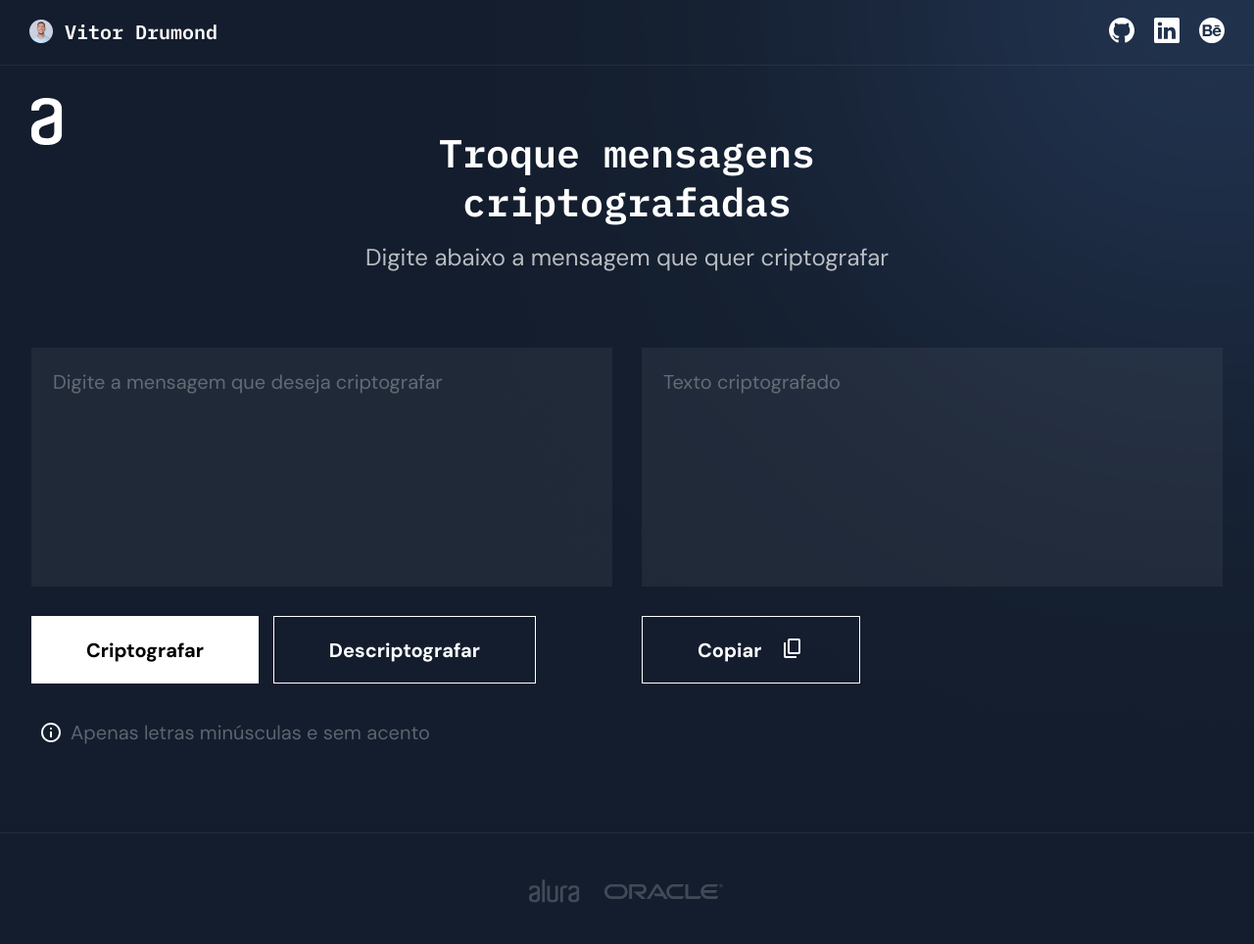
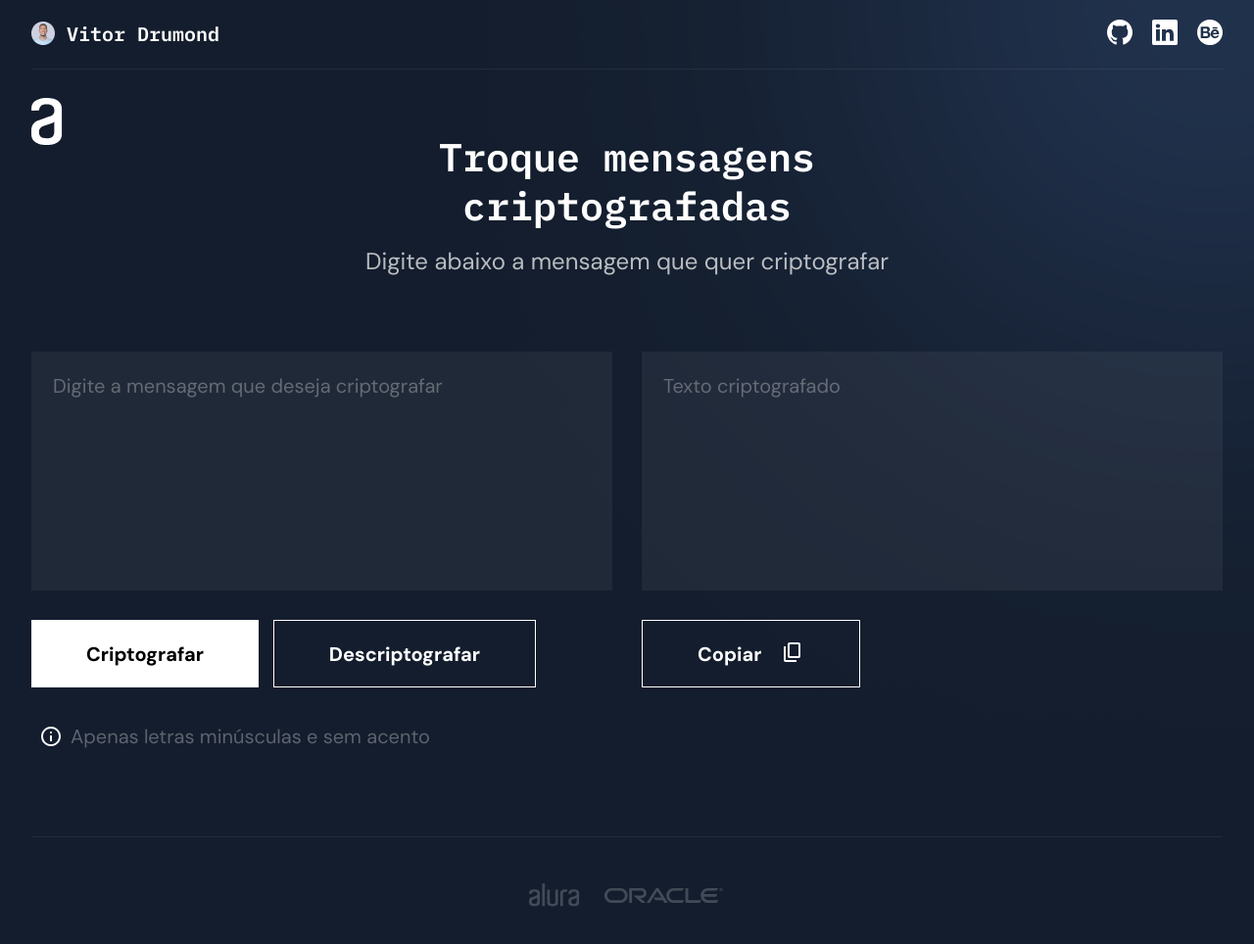
Before and after one commit to vitordrumondd/vitordrumondd.github.io, a plain HTML site: page index.html in a window 1280 px wide. Shown: the whole page at 98% size. Drawn offline with nearby package versions, Linux system fonts and the light colour scheme.

Commit message:
update posicionamento

```diff
--- a/CSS/style.css
+++ b/CSS/style.css
@@ -1,5 +1,9 @@
 body {
     background: #131D2D;
+    display: flex;
+    flex-direction: column;
+    place-items: center;
+    padding: 0 32px;
 }
 body::after{
     content: url('../imagens/luz-direita.png');
@@ -12,17 +16,18 @@ body::after{
 
 main {
     margin: 0 auto;
+    width: 100%;
 }
 .container {
     max-width: 1400px;
-    padding: 0 32px;
+    margin: 0 32px;
 }
 header{
     display: flex;
     justify-content: space-between;
-    margin: 0 auto;
-    padding: 18px 30px!important;
+    padding: 20px 0;
     border-bottom: 1px solid #ffffff10;
+    width: 100%;
 }
 h3{
     color: white;
@@ -165,7 +170,6 @@ h2::before{
     display: flex;
     place-content: center;
     padding: 47px 0;
-    max-width: 1400px;
     border-top: 1px solid #ffffff10;
-    margin: 0 auto;
+    width: 100%;
 }
--- a/index.html
+++ b/index.html
@@ -36,7 +36,7 @@
             <h2 class="regra">Apenas letras minúsculas e sem acento</h2>
         </section>
     </main>
-    <footer class="rodape">
+    <footer class="rodape container">
         <img src="./imagens/oracle alura footer.svg" alt="">
     </footer>
 </body>
```
